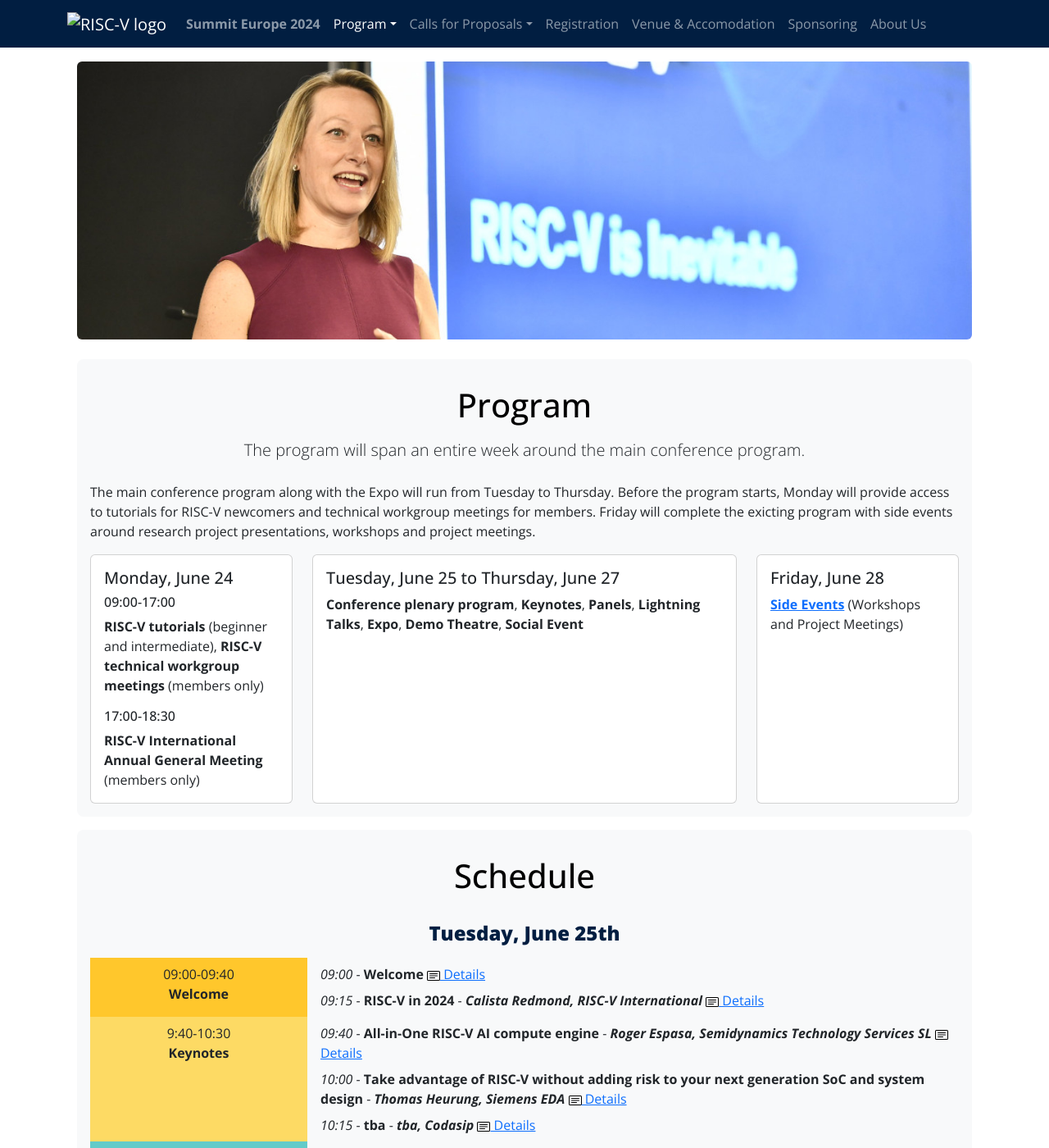
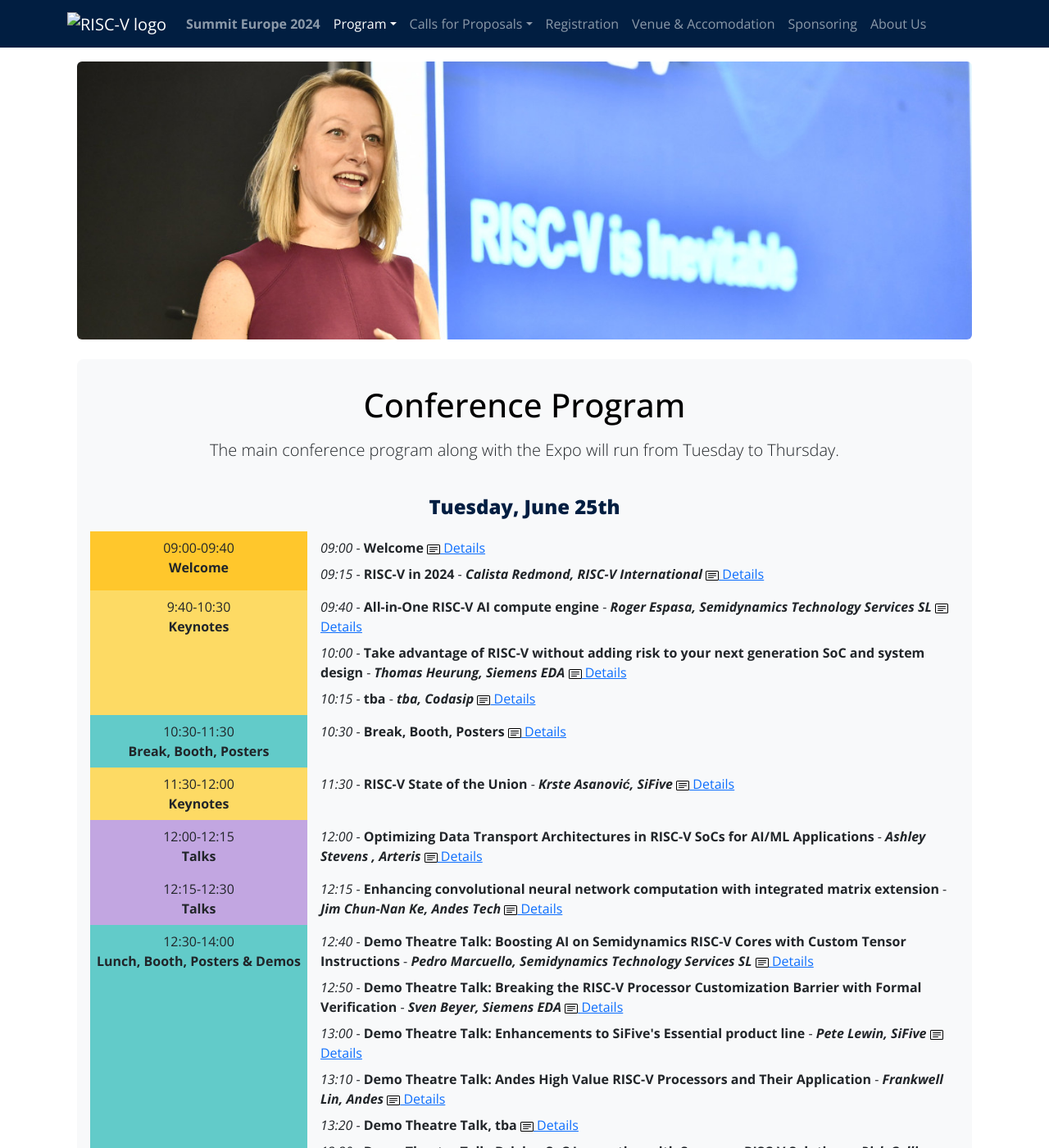
Before and after one commit to riscv-europe/summit-website-development, a Jekyll site: the page built from summit/2024/conference.md, in a window 1280 px wide and 1400 px high. Shown: the whole window at 82% size. Built offline with Jekyll 4.4.1, drawn with Linux system fonts in a browser that asks for light colours.

Commit message:
Cleanup and show program

```diff
--- a/_includes/summit24schedule.md
+++ b/_includes/summit24schedule.md
@@ -20,5 +20,4 @@
 {% endfor %}
 </div>
 
-
 {% endfor %}
--- a/summit/2024/conference.md
+++ b/summit/2024/conference.md
@@ -8,57 +8,8 @@
 %}
 
 {% include jumboboxstart.html
-    title = "Program"
-    lead = "The program will span an entire week around the main conference program."
-%}
-
-The main conference program along with the Expo will run from Tuesday to
-Thursday. Before the program starts, Monday will provide access to tutorials for
-RISC-V newcomers and technical workgroup meetings for members. Friday will
-complete the exicting program with side events around research project
-presentations, workshops and project meetings.
-
-<div class="row">
-<div class="col-sm-3">
-<div class="card" style="height: 100%">
-  <div class="card-body">
-    <h5 class="card-title">Monday, June 24</h5>
-    <h6>09:00-17:00</h6>
-
-    <p class="card-text" markdown="1">
-    **RISC-V tutorials** (beginner and intermediate), **RISC-V technical workgroup meetings** (members only)
-    </p>
-    <h6>17:00-18:30</h6>
-    <p class="card-text" markdown="1">
-    **RISC-V International Annual General Meeting** (members only)
-    </p>
-  </div>
-</div>
-</div>
-<div class="col-sm-6">
-<div class="card" style="height: 100%">
-  <div class="card-body">
-    <h5 class="card-title">Tuesday, June 25 to Thursday, June 27</h5>
-    <p class="card-text" markdown="1">
-    **Conference plenary program**, **Keynotes**, **Panels**, **Lightning Talks**, **Expo**, **Demo Theatre**, **Social Event**
-    </p>
-  </div>
-</div>
-</div>
-<div class="col-sm-3">
-<div class="card" style="height: 100%">
-  <div class="card-body">
-    <h5 class="card-title">Friday, June 28</h5>
-    <p class="card-text" markdown="1">**[Side Events](sideevents)** (Workshops and Project Meetings)</p>
-  </div>
-</div>
-</div>
-</div>
-
-{% include jumboboxend.html %}
-
-{% include jumboboxstart.html
-    title = "Schedule"
+    title = "Conference Program"
+    lead = "The main conference program along with the Expo will run from Tuesday to Thursday."
 %}
 
 <div class="schedule">
```
Also changed, not shown: summit/2024/index.md (+22 -0 lines).
